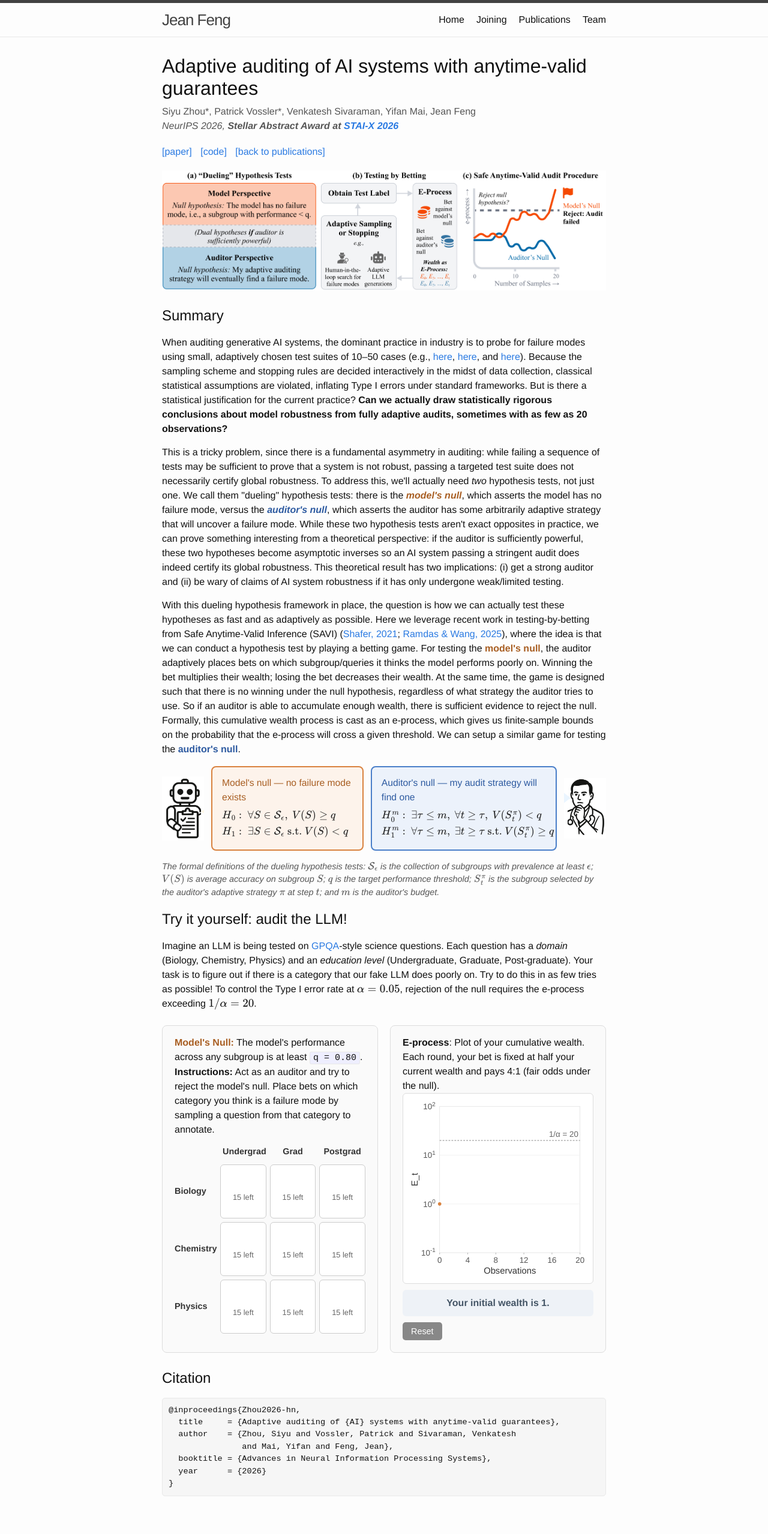
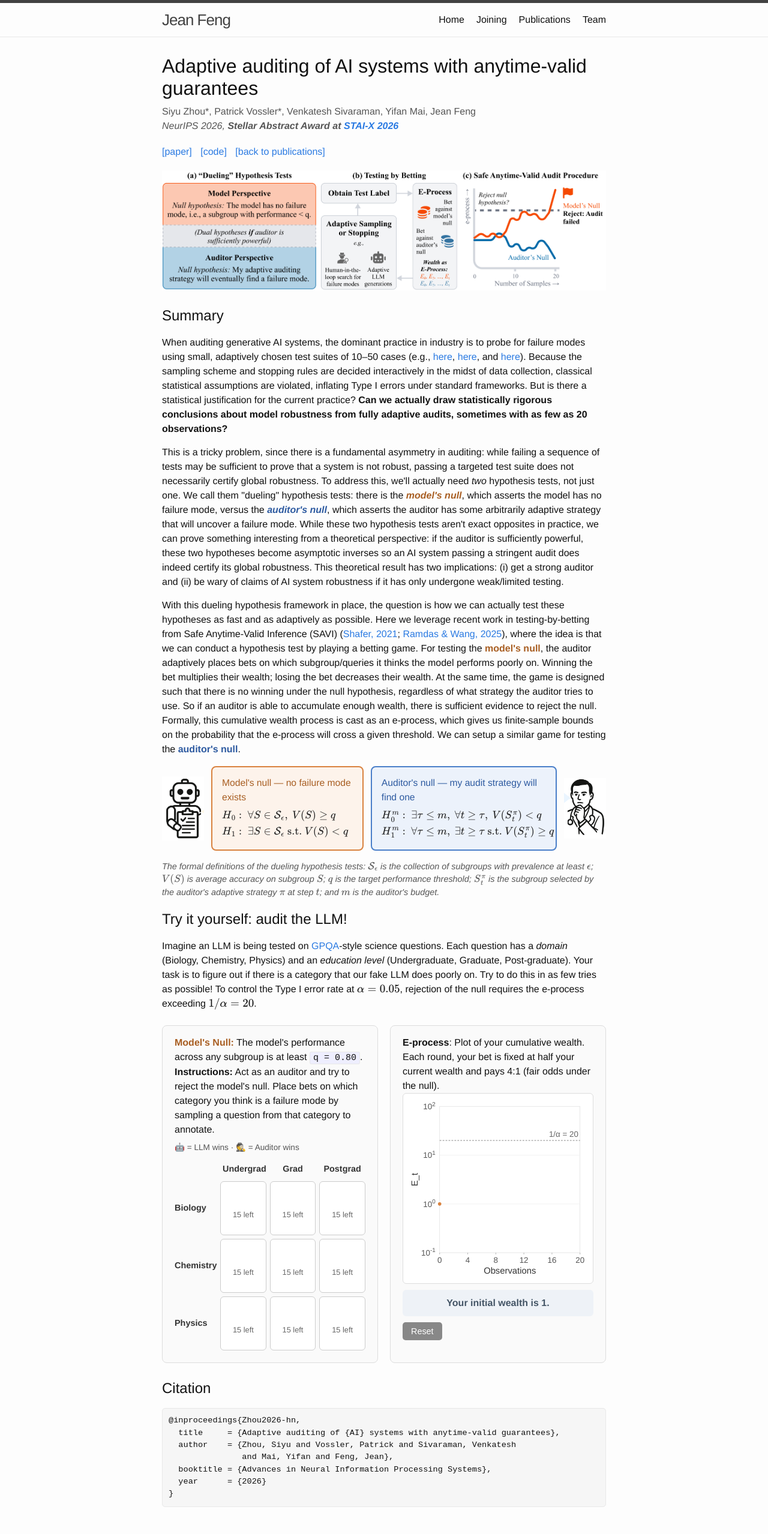
Before and after one commit to jjfeng/jjfeng.github.io, a Jekyll site: the page built from project_adaptive_auditing.html, in a window 1280 px wide. Shown: the whole page at 60% size. Built offline with Jekyll 4.4.1, drawn with Linux system fonts in a browser that asks for light colours.

Commit message:
fix emojis

```diff
--- a/project_adaptive_auditing.html
+++ b/project_adaptive_auditing.html
@@ -122,6 +122,12 @@
     text-align: center;
   }
   .status-neutral { background: #eef2f7; color: #456; }
+  .status-banner.flash { animation: banner-flash 0.6s ease-out; }
+  @keyframes banner-flash {
+    0%   { background: #ffe9a8; transform: scale(1.03); }
+    100% { background: #eef2f7; transform: scale(1); }
+  }
+  .grid-legend { font-size: 0.85em; color: #555; margin-top: 8px; }
   .status-rejected { background: #fde8e4; color: #a93523; border: 1px solid #e3a699; }
   .status-passed   { background: #e6f3eb; color: #1f6b3a; border: 1px solid #a5d3b5; }
   .controls { margin-top: 10px; display: flex; gap: 8px; align-items: center; flex-wrap: wrap; }
@@ -212,6 +218,7 @@
     <div class="demo-card demo-left">
       <b class="c-model">Model's Null:</b> The model's performance across any subgroup is at least <code>q = 0.80</code>.
       <div><b>Instructions:</b> Act as an auditor and try to reject the model's null. Place bets on which category you think is a failure mode by sampling a question from that category to annotate.</div>
+      <div class="grid-legend">🤖 = LLM wins &middot; 🕵️ = Auditor wins</div>
       <div class="cat-grid" id="catGrid"></div>
     </div>
 
@@ -330,8 +337,8 @@
       var remaining = total - c.drawn;
       var badges = c.history.map(function (y) {
         return y === 1
-          ? '<span class="badge-correct">&#x2713;</span>'
-          : '<span class="badge-wrong">&#x2717;</span>';
+          ? '<span title="LLM wins">🤖</span>'
+          : '<span title="Auditor wins">🕵️</span>';
       }).join("");
       cell.querySelector(".cell-badges").innerHTML = badges;
       cell.querySelector(".cell-count").textContent = remaining + " left";
@@ -347,18 +354,22 @@
     var el = document.getElementById("statusBanner");
     var n = state.eTrack.length - 1;
     if (state.rejected) {
-      el.className = "status-banner status-neutral";
-      el.textContent = "❗Rejected the null!❗ You have sufficient statistical evidence that the LLM has a failure mode.";
+      el.className = "status-banner status-passed";
+      el.textContent = "🏆 Rejected the null! You have sufficient statistical evidence that the LLM has a failure mode. 🏆";
     } else if (n === 0) {
       el.className = "status-banner status-neutral";
       el.textContent = "Your initial wealth is 1.";
     } else if (state.eTrack[n] > state.eTrack[n - 1]) {
       el.className = "status-banner status-neutral";
-      el.innerHTML = 'LLM was incorrect <span class="badge-wrong">&#x2717;</span>. You win this round!';
+      el.innerHTML = 'LLM was incorrect. You win this round! 😄';
     } else {
       el.className = "status-banner status-neutral";
-      el.innerHTML = 'LLM was correct <span class="badge-correct">&#x2713;</span>. You lose this round!';
+      el.innerHTML = 'LLM was correct. You lose this round! 😞';
     }
+    // Restart the flash animation so repeated identical messages still flash
+    el.classList.remove("flash");
+    void el.offsetWidth;
+    if (n > 0 || state.rejected) el.classList.add("flash");
   }
 
   // --- SVG chart ----------------------------------------------------------
```
